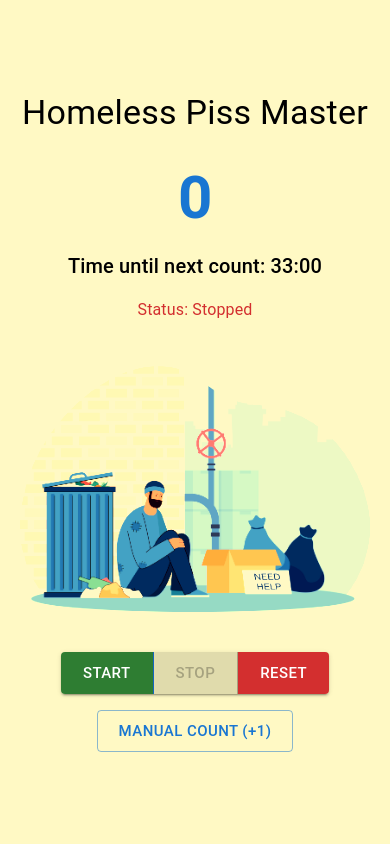
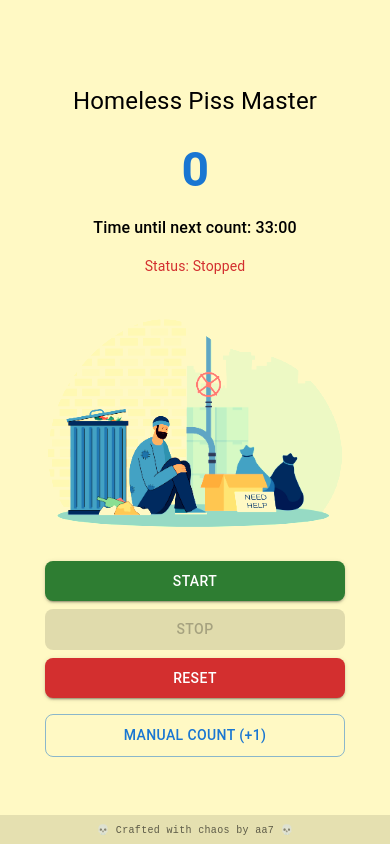
Before and after one commit to aliaslani7/HomelessPissMaster, a React (Vite) app: page / in a window 390 px wide. Built offline with nearby package versions, Linux system fonts and the light colour scheme.

Commit message:
Enhance UI layout and responsiveness in HomelessPissMaster component

```diff
--- a/src/Components/HomelessPissMaster/HomelessPissMaster.tsx
+++ b/src/Components/HomelessPissMaster/HomelessPissMaster.tsx
@@ -1,4 +1,4 @@
-import { Box, Button, ButtonGroup, Typography, Alert, Snackbar } from "@mui/material";
+import { Box, Button, Typography, Alert, Snackbar } from "@mui/material";
 import { useState, useEffect, useRef } from "react";
 import Homeless from "../../assets/images/Homeless.jpg";
 import { yellow } from "@mui/material/colors";
@@ -67,55 +67,157 @@ const HomlessPissMatser = () => {
     };
 
     return (
-        <Box bgcolor={yellow[100]} width={"100vw"} height={"100vh"}>
-            <Box display={"flex"} flexDirection={"column"} alignContent={"center"} alignItems={"center"} justifyContent={"center"} height={"100%"} padding={2}>
-                <Typography variant="h4" gutterBottom>
+        <Box bgcolor={yellow[100]} width={"100vw"} height={"100vh"} position="relative">
+            <Box
+                display={"flex"}
+                flexDirection={"column"}
+                alignContent={"center"}
+                alignItems={"center"}
+                justifyContent={"center"}
+                height={"100%"}
+                padding={{ xs: 1, sm: 2, md: 3 }}
+                maxWidth="100%"
+                overflow="hidden"
+            >
+                <Typography
+                    variant="h4"
+                    gutterBottom
+                    sx={{
+                        fontSize: { xs: '1.5rem', sm: '2rem', md: '2.5rem' },
+                        textAlign: 'center',
+                        wordBreak: 'break-word'
+                    }}
+                >
                     Homeless Piss Master
                 </Typography>
 
-
-                <Typography variant="h2" color="primary" fontWeight="bold" marginY={2}>
+                <Typography
+                    variant="h2"
+                    color="primary"
+                    fontWeight="bold"
+                    marginY={2}
+                    sx={{
+                        fontSize: { xs: '3rem', sm: '4rem', md: '5rem' },
+                        textAlign: 'center'
+                    }}
+                >
                     {count}
                 </Typography>
 
-
-                <Typography variant="h6" marginBottom={2}>
+                <Typography
+                    variant="h6"
+                    marginBottom={2}
+                    sx={{
+                        fontSize: { xs: '1rem', sm: '1.25rem', md: '1.5rem' },
+                        textAlign: 'center',
+                        wordBreak: 'break-word'
+                    }}
+                >
                     Time until next count: {formatTime(timeLeft)}
                 </Typography>
 
-
-                <Typography variant="body1" color={isRunning ? "success.main" : "error.main"} marginBottom={2}>
+                <Typography
+                    variant="body1"
+                    color={isRunning ? "success.main" : "error.main"}
+                    marginBottom={2}
+                    sx={{
+                        fontSize: { xs: '0.875rem', sm: '1rem', md: '1.125rem' },
+                        textAlign: 'center'
+                    }}
+                >
                     Status: {isRunning ? "Running" : "Stopped"}
                 </Typography>
 
-                <Box width={400} marginTop={2} marginBottom={3}>
+                <Box
+                    width={{ xs: '90%', sm: '80%', md: 400 }}
+                    maxWidth={400}
+                    marginTop={2}
+                    marginBottom={3}
+                    sx={{
+                        display: 'flex',
+                        justifyContent: 'center',
+                        alignItems: 'center'
+                    }}
+                >
                     <img
                         src={Homeless}
                         alt="Homeless"
                         style={{
+                            width: '100%',
+                            height: 'auto',
                             maxWidth: '100%',
-                            height: 'auto',
                             filter: "contrast(1.2) brightness(1.1)",
-                            mixBlendMode: "multiply"
+                            mixBlendMode: "multiply",
+                            borderRadius: '8px'
                         }}
                     />
                 </Box>
 
 
-                <ButtonGroup variant="contained" size="large" sx={{ marginBottom: 2 }}>
-                    <Button onClick={handleStart} disabled={isRunning} color="success">
+                <Box
+                    sx={{
+                        display: 'flex',
+                        flexDirection: { xs: 'column', sm: 'row' },
+                        gap: { xs: 1, sm: 0 },
+                        marginBottom: 2,
+                        width: { xs: '100%', sm: 'auto' },
+                        maxWidth: { xs: '300px', sm: 'none' }
+                    }}
+                >
+                    <Button
+                        onClick={handleStart}
+                        disabled={isRunning}
+                        color="success"
+                        variant="contained"
+                        sx={{
+                            fontSize: { xs: '0.875rem', sm: '1rem', md: '1.125rem' },
+                            padding: { xs: '8px 16px', sm: '10px 20px', md: '12px 24px' },
+                            minWidth: { xs: '100%', sm: '80px', md: '100px' },
+                            borderRadius: { xs: '8px', sm: '8px 0 0 8px' }
+                        }}
+                    >
                         Start
                     </Button>
-                    <Button onClick={handleStop} disabled={!isRunning} color="warning">
+                    <Button
+                        onClick={handleStop}
+                        disabled={!isRunning}
+                        color="warning"
+                        variant="contained"
+                        sx={{
+                            fontSize: { xs: '0.875rem', sm: '1rem', md: '1.125rem' },
+                            padding: { xs: '8px 16px', sm: '10px 20px', md: '12px 24px' },
+                            minWidth: { xs: '100%', sm: '80px', md: '100px' },
+                            borderRadius: { xs: '8px', sm: '0' }
+                        }}
+                    >
                         Stop
                     </Button>
-                    <Button onClick={handleReset} color="error">
+                    <Button
+                        onClick={handleReset}
+                        color="error"
+                        variant="contained"
+                        sx={{
+                            fontSize: { xs: '0.875rem', sm: '1rem', md: '1.125rem' },
+                            padding: { xs: '8px 16px', sm: '10px 20px', md: '12px 24px' },
+                            minWidth: { xs: '100%', sm: '80px', md: '100px' },
+                            borderRadius: { xs: '8px', sm: '0 8px 8px 0' }
+                        }}
+                    >
                         Reset
                     </Button>
-                </ButtonGroup>
+                </Box>
 
-
-                <Button variant="outlined" onClick={handleManualIncrement} size="large">
+                <Button
+                    variant="outlined"
+                    onClick={handleManualIncrement}
+                    sx={{
+                        fontSize: { xs: '0.875rem', sm: '1rem', md: '1.125rem' },
+                        padding: { xs: '8px 16px', sm: '10px 20px', md: '12px 24px' },
+                        width: { xs: '100%', sm: 'auto' },
+                        maxWidth: { xs: '300px', sm: 'none' },
+                        borderRadius: '8px'
+                    }}
+                >
                     Manual Count (+1)
                 </Button>
 
@@ -135,6 +237,27 @@ const HomlessPissMatser = () => {
                     </Alert>
                 </Snackbar>
             </Box>
+
+            {/* Footer */}
+            <Box
+                position="absolute"
+                bottom={0}
+                width="100%"
+                textAlign="center"
+                padding={{ xs: 0.5, sm: 1 }}
+                bgcolor="rgba(0,0,0,0.1)"
+            >
+                <Typography
+                    variant="caption"
+                    color="textSecondary"
+                    sx={{
+                        fontFamily: 'monospace',
+                        fontSize: { xs: '0.625rem', sm: '0.75rem', md: '0.875rem' }
+                    }}
+                >
+                    💀 Crafted with chaos by aa7 💀
+                </Typography>
+            </Box>
         </Box>
     );
 }
```
